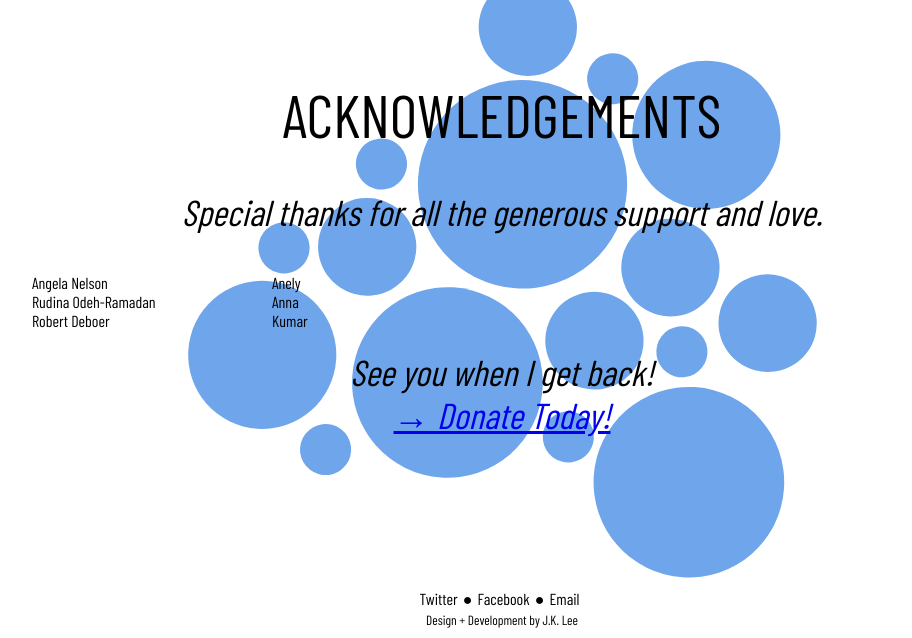
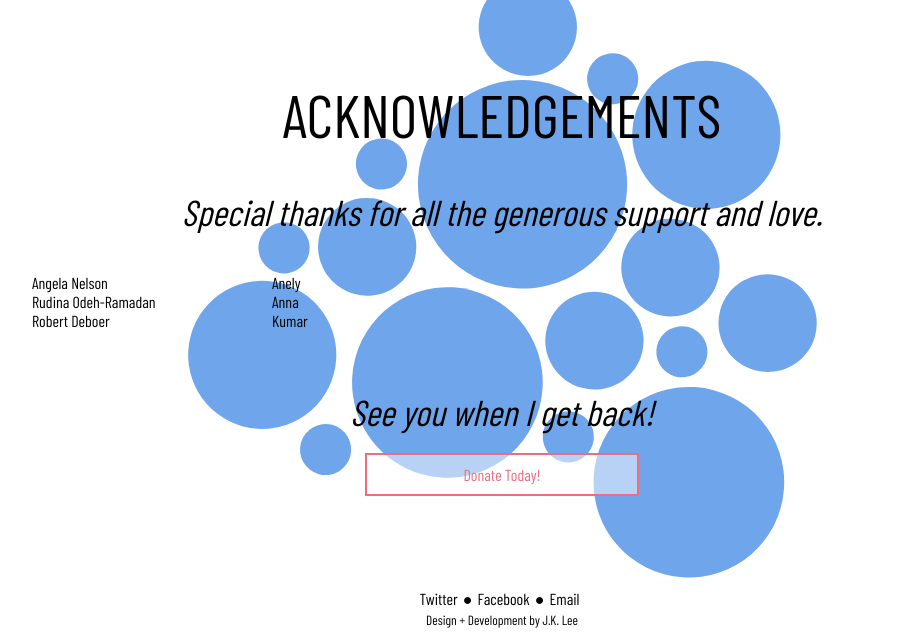
Before and after one commit to hlnkm/helen-kilimanjaro-campaign-2018, a plain HTML site: page index.html in a window 1280 px wide. Shown: the part 5821-6459 px from the top of the page, without its empty margins (138-1050 px from the left). Drawn offline with nearby package versions, Linux system fonts and the light colour scheme; no server answers; a web font is replaced by a local one.

Commit message:
updated index file for svg error

```diff
--- a/index.html
+++ b/index.html
@@ -165,7 +165,7 @@
     <section id="Track">
     	<div id="Bg-Blue-Squiggle">
     		<?xml version="1.0" encoding="UTF-8"?>
-    		<svg width="100%" height=100%" viewBox="0 0 1209 897" version="1.1" xmlns="http://www.w3.org/2000/svg" xmlns:xlink="http://www.w3.org/1999/xlink">
+    		<svg width="100%" height="100%" viewBox="0 0 1209 897" version="1.1" xmlns="http://www.w3.org/2000/svg" xmlns:xlink="http://www.w3.org/1999/xlink">
     		    <!-- Generator: Sketch 50.2 (55047) - http://www.bohemiancoding.com/sketch -->
     		    <title>Artboard</title>
     		    <desc>Created with Sketch.</desc>
@@ -245,8 +245,9 @@
         	  </div>
         </div>
       </div>
-      <div class="section-quote">
-        <h4>See you when I get back! <br><a href="https://fundraise.michaeljfox.org/tf-2018/Donate/Index/586474?submit=Continue"> &rarr; Donate Today!</a></h4>
+      <div class="section-quote donate-cta">
+        <h4>See you when I get back!</h4>
+        <div class="donate-button"><a href="https://fundraise.michaeljfox.org/tf-2018/Donate/Index/586474?submit=Continue">Donate Today!</a></div>
       </div>
 
     </div>
@@ -263,7 +264,7 @@
         </ul>
       </div>
       <div>
-        <small>Design + Development by J.K. Lee</small>
+        <small>Design + Development by <a href="http://jk-lee.com/" target="_blank">J.K. Lee</a></small>
       </div>
     </footer>
   </div>
--- a/stylesheets/_acknowledgements.scss
+++ b/stylesheets/_acknowledgements.scss
@@ -10,4 +10,9 @@
 			margin: 0;
 		}
 	}
+
+	a{
+		text-decoration: none;
+		color:$blush;
+	}
 }
--- a/stylesheets/_footer.scss
+++ b/stylesheets/_footer.scss
@@ -29,4 +29,8 @@ footer{
 			}
 		}
 	}
+	a{
+				text-decoration: none;
+				color:black;
+			}
 }
--- a/stylesheets/_sections.scss
+++ b/stylesheets/_sections.scss
@@ -162,6 +162,28 @@ section {
     min-width: $bg-md;
     position: absolute;
 	}
+
+	.donate-cta{
+		margin-top: 40px;
+		justify-content: center;
+		align-items: center;
+		display: flex;
+		flex-direction: column;
+	}
+	.donate-button{
+		padding:10px;
+		border:2px solid $blush;
+		@extend %flex-column;
+		justify-content:center;
+		align-items:center;
+		text-align: center;
+		width:250px;
+		background-color: rgba(255,255,255,0.5);
+
+	}
+	.donate-button:hover{
+		background-color: $white;
+	}
 }
 
 
```
Also changed, not shown: stylesheets/main.css, 1 other file.
